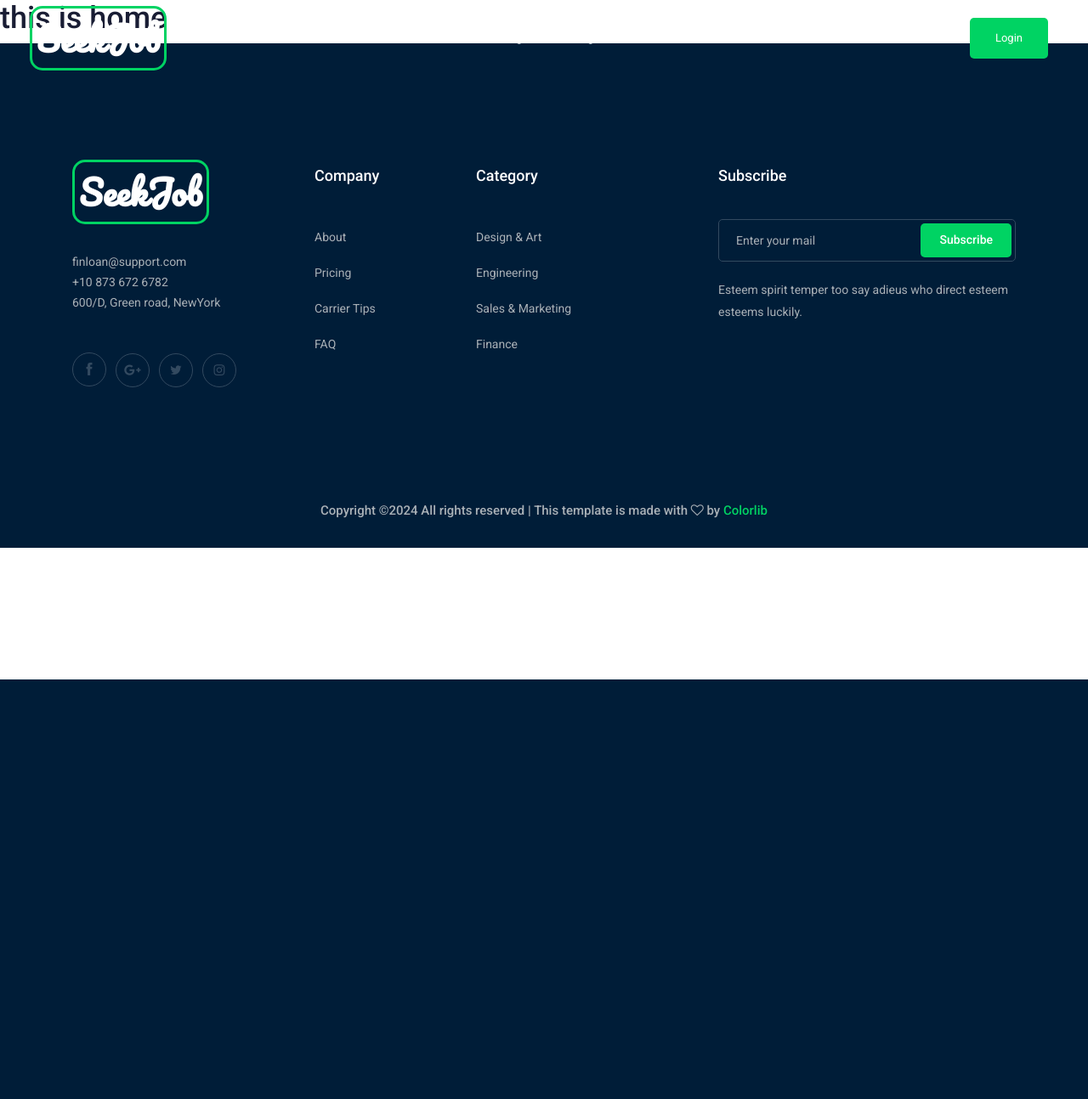
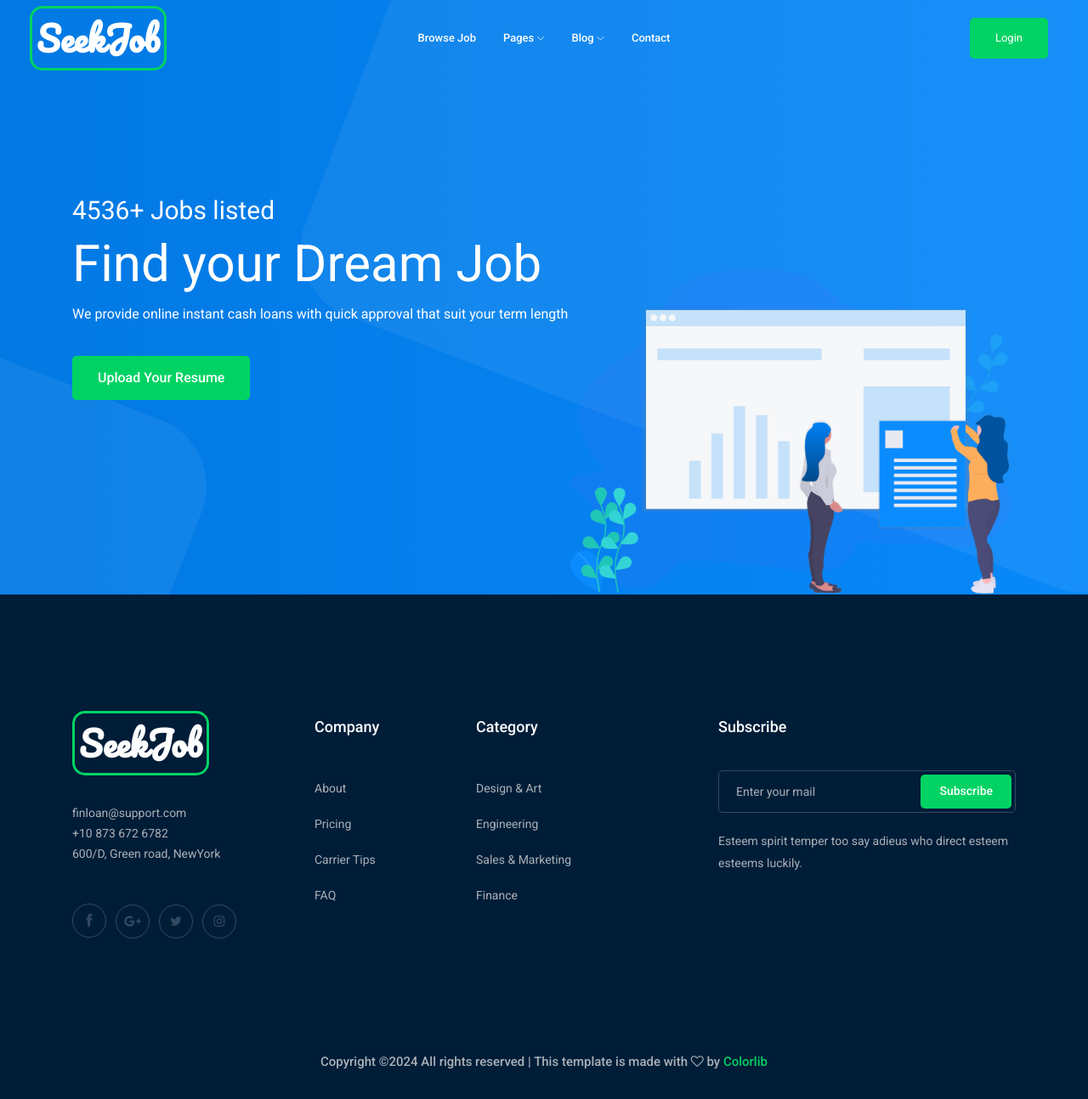
Before and after one commit to AlfredGomes23/SeekJob, a Django app: page / in a window 1280 px wide. Shown: the whole page at 85% size. Before the commit the page ends 800 px from the top, so only its background shows below. Run offline with Django 5.2, Linux system fonts and the light colour scheme; some libraries are stand-ins or nearby versions.

Commit message:
added slider in home

```diff
--- a/mysite/templates/Home.html
+++ b/mysite/templates/Home.html
@@ -6,5 +6,30 @@
 
 {% block content %}
 
-  <h1>this is home</h1>
+  <!-- slider_area_start -->
+  <div class="slider_area">
+        <div class="single_slider  d-flex align-items-center slider_bg_1">
+            <div class="container">
+                <div class="row align-items-center">
+                    <div class="col-lg-7 col-md-6">
+                        <div class="slider_text">
+                            <h5 class="wow fadeInLeft" data-wow-duration="1s" data-wow-delay=".2s">4536+ Jobs listed</h5>
+                            <h3 class="wow fadeInLeft" data-wow-duration="1s" data-wow-delay=".3s">Find your Dream Job</h3>
+                            <p class="wow fadeInLeft" data-wow-duration="1s" data-wow-delay=".4s">We provide online instant cash loans with quick approval that suit your term length</p>
+                            <div class="sldier_btn wow fadeInLeft" data-wow-duration="1s" data-wow-delay=".5s">
+                                <a href="#" class="boxed-btn3">Upload your Resume</a>
+                            </div>
+                        </div>
+                    </div>
+                </div>
+            </div>
+        </div>
+        <div class="ilstration_img wow fadeInRight d-none d-lg-block text-right" data-wow-duration="1s" data-wow-delay=".2s">
+            <img src="{% static 'img/banner/illustration.png'%}" alt="">
+        </div>
+    </div>
+  <!-- slider_area_end -->
+
+
+
 {% endblock %}
```
